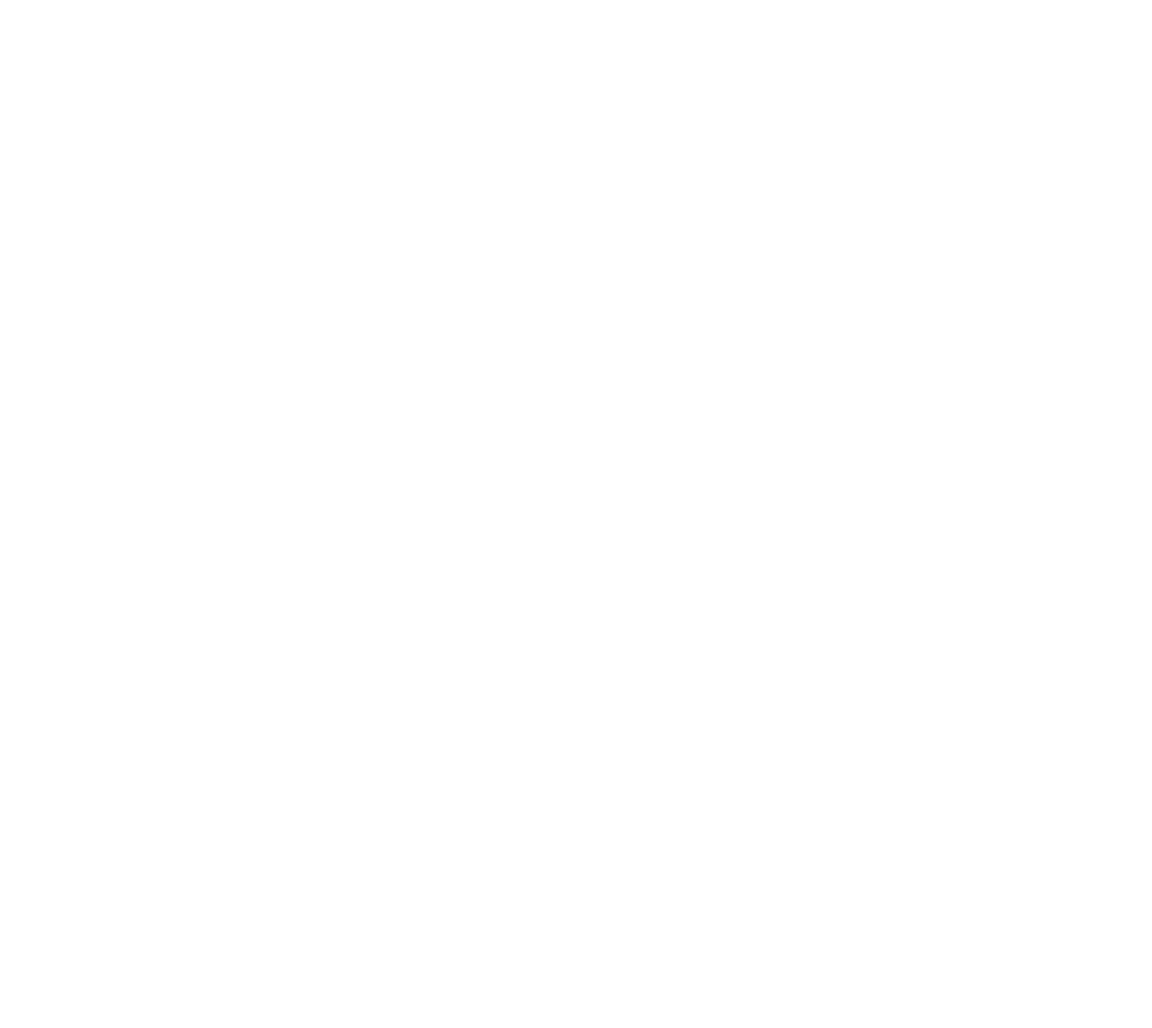
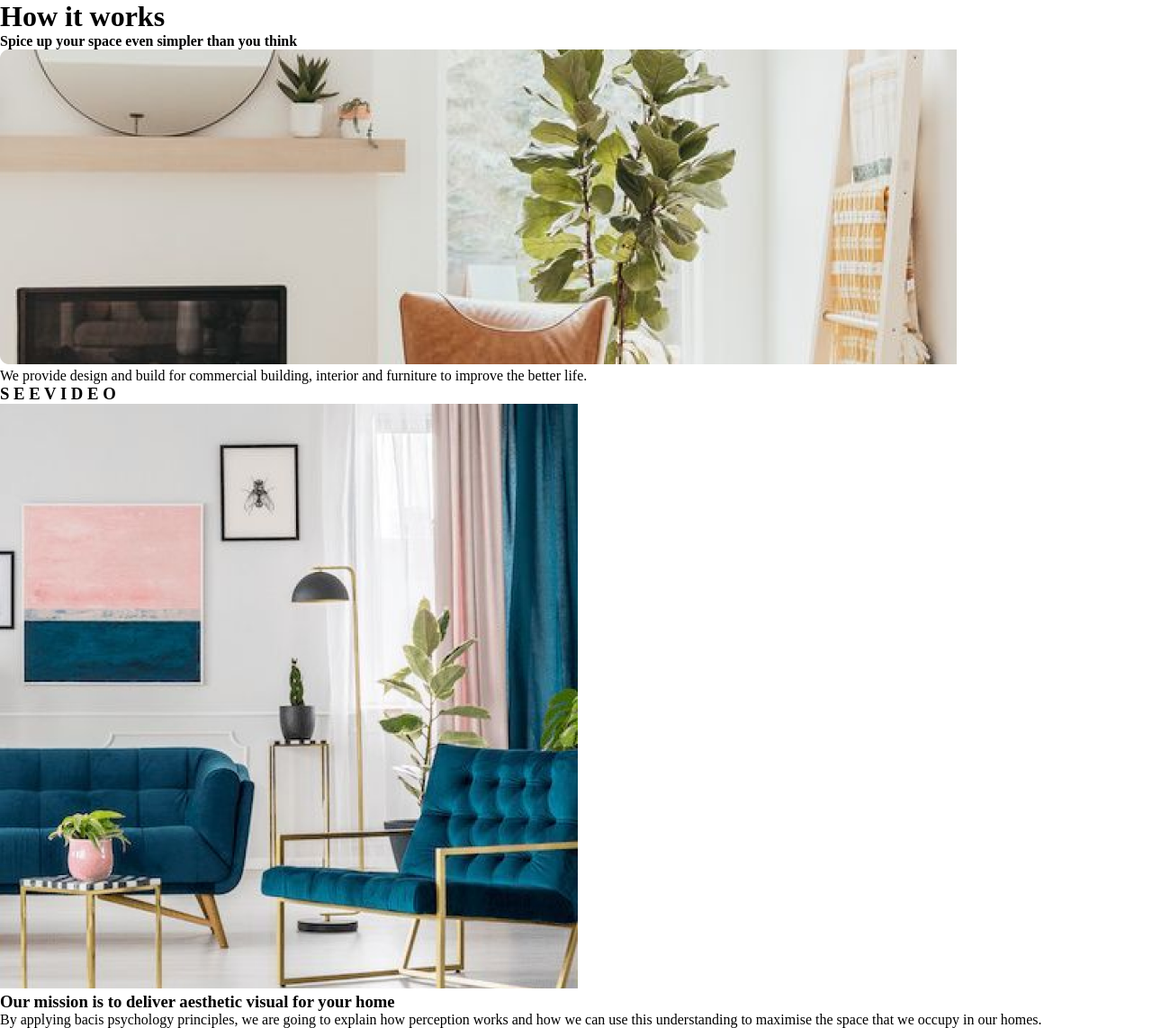
Before and after one commit to Akhrorbek2023/project-figma, a plain HTML site: page index.html in a window 1280 px wide. Shown: the whole page at 90% size. Before the commit the page ends 800 px from the top, so only its background shows below. Drawn offline with Linux system fonts and the light colour scheme.

Commit message:
box2-html

```diff
--- a/index.html
+++ b/index.html
@@ -9,6 +9,32 @@
     <title>Document</title>
 </head>
 <body>
+    <div class="box2">
+        <div class="box2-1">
+         <h1>How it works</h1>
+         <h4>Spice up your space even simpler
+            than you think</h4>
+            <img src="images/1.png" alt="">
+            <p>We provide design and build
+                for commercial building,
+                interior and furniture to improve
+                the better life. </p>
+                <h3>S E E  V I D E O</h3>
+        </div>
+           <div class="box2-2">
+            <img src="images/2.png" alt="">
+            <h3>Our mission is to
+                deliver aesthetic visual
+                for your home</h3>
+                <p>By applying bacis psychology principles,
+                    we are going to explain how perception
+                    works and how we can use this understanding
+                    to maximise the space that we occupy in
+                    our homes.
+                    </p>
+           </div>
+
+    </div>
 
 </body>
 </html>
```
Also changed, not shown: images/1.png (added), images/2.png (added), images/Rectangle 10.png (added).
